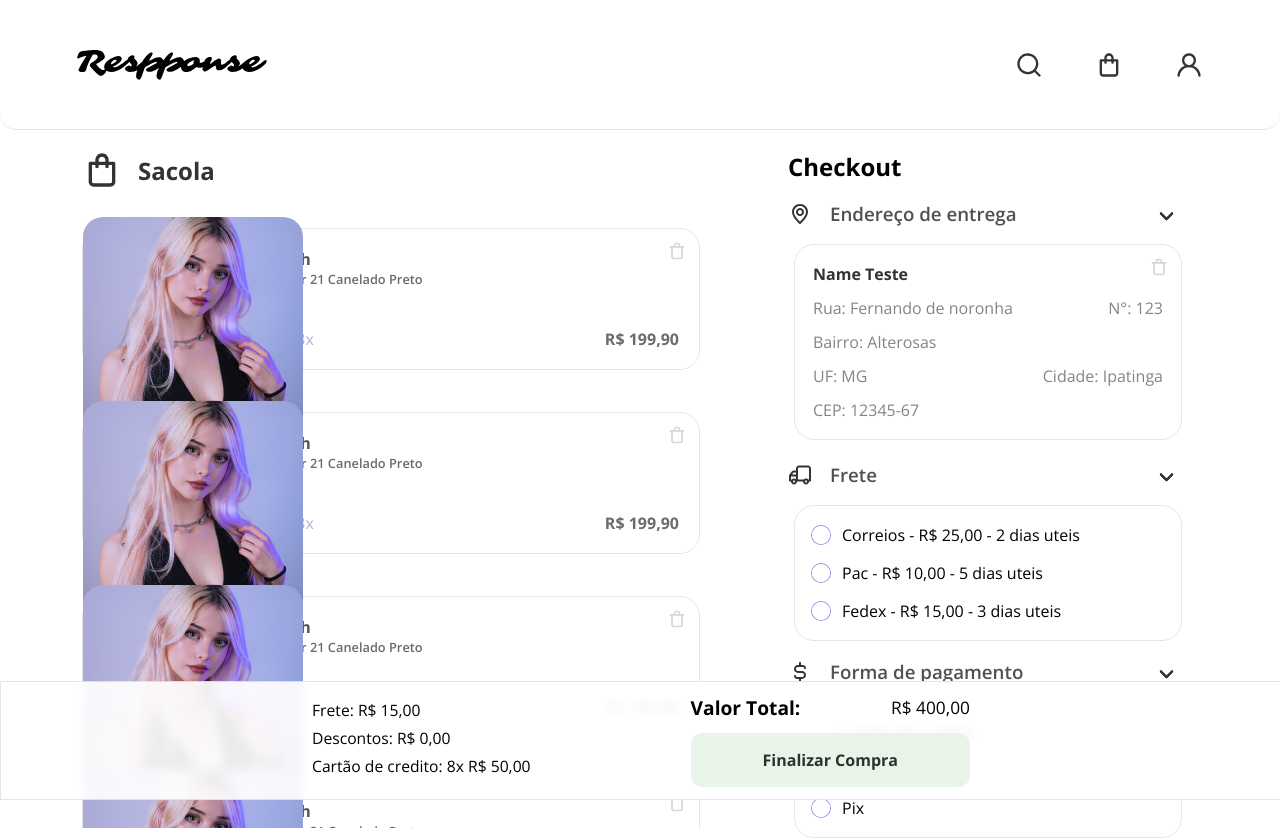
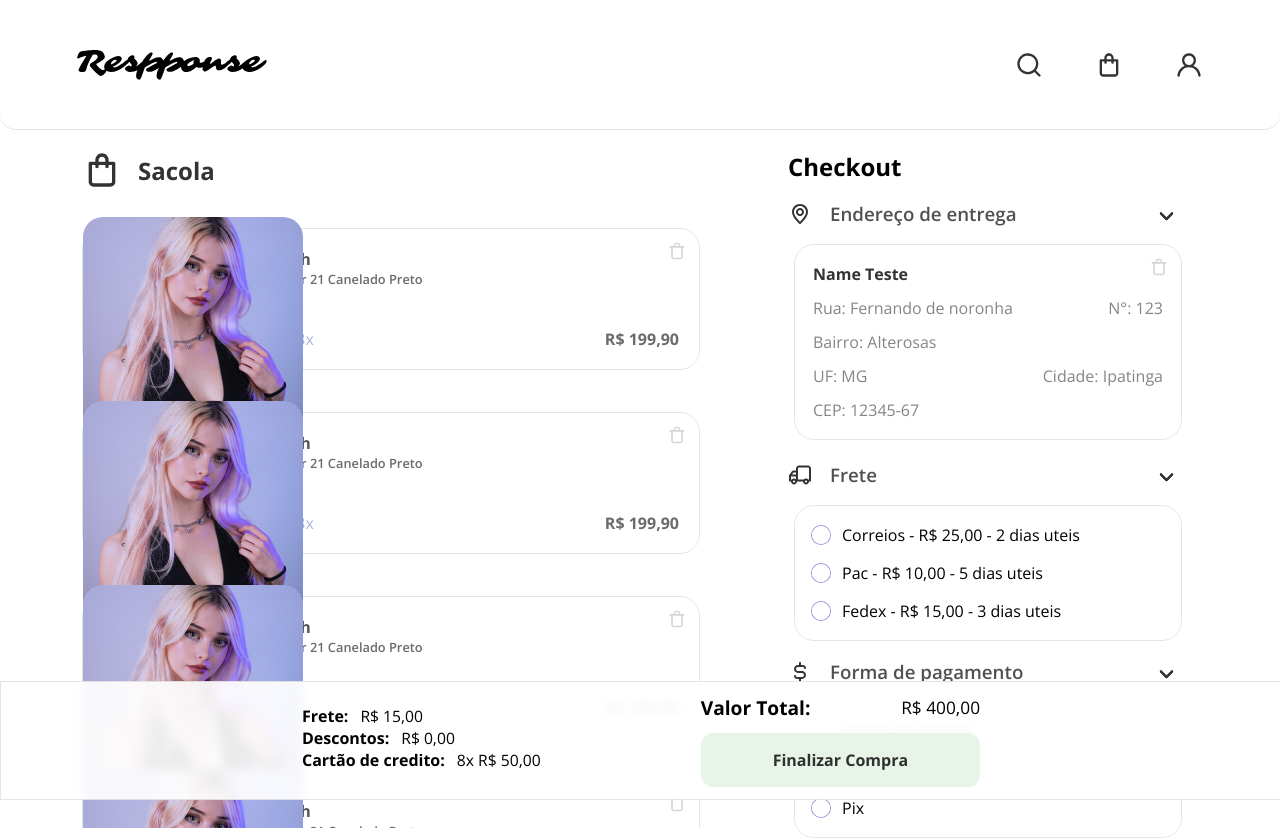
Before and after one commit to marlon307/project-respponse, a Next.js app: page /bag in a window 1280 px wide. Shown: the top 838 px of the page. Built offline with nearby package versions, Linux system fonts and the light colour scheme.

Commit message:
Page bag button buy update infos

```diff
--- a/components/Bars/BarBuy.tsx
+++ b/components/Bars/BarBuy.tsx
@@ -7,9 +7,18 @@ function BarBuy() {
     <section className={ style.buybar }>
       <div className={ style.container }>
         <div className={ style.calc }>
-          <span>Frete: R$ 15,00</span>
-          <span>Descontos: R$ 0,00</span>
-          <span>Cartão de credito: 8x R$ 50,00</span>
+          <div>
+            <span>Frete:</span>
+            <span>R$ 15,00</span>
+          </div>
+          <div>
+            <span>Descontos:</span>
+            <span>R$ 0,00</span>
+          </div>
+          <div>
+            <span>Cartão de credito:</span>
+            <span>8x R$ 50,00</span>
+          </div>
         </div>
         <div className={ style.calcfinish }>
           <div>
--- a/components/Bars/styleBarBuy.module.scss
+++ b/components/Bars/styleBarBuy.module.scss
@@ -19,12 +19,13 @@
 }
 
 .calc {
-  display: flex;
-  flex-direction: column;
+  margin-bottom: 6px;
+  font-weight: 700;
 
-  span {
-    margin-bottom: 6px;
+  span:nth-child(2) {
+    font-weight: 500;
     font-size: 0.98em;
+    margin-left: 12px;
   }
 }
 
```
